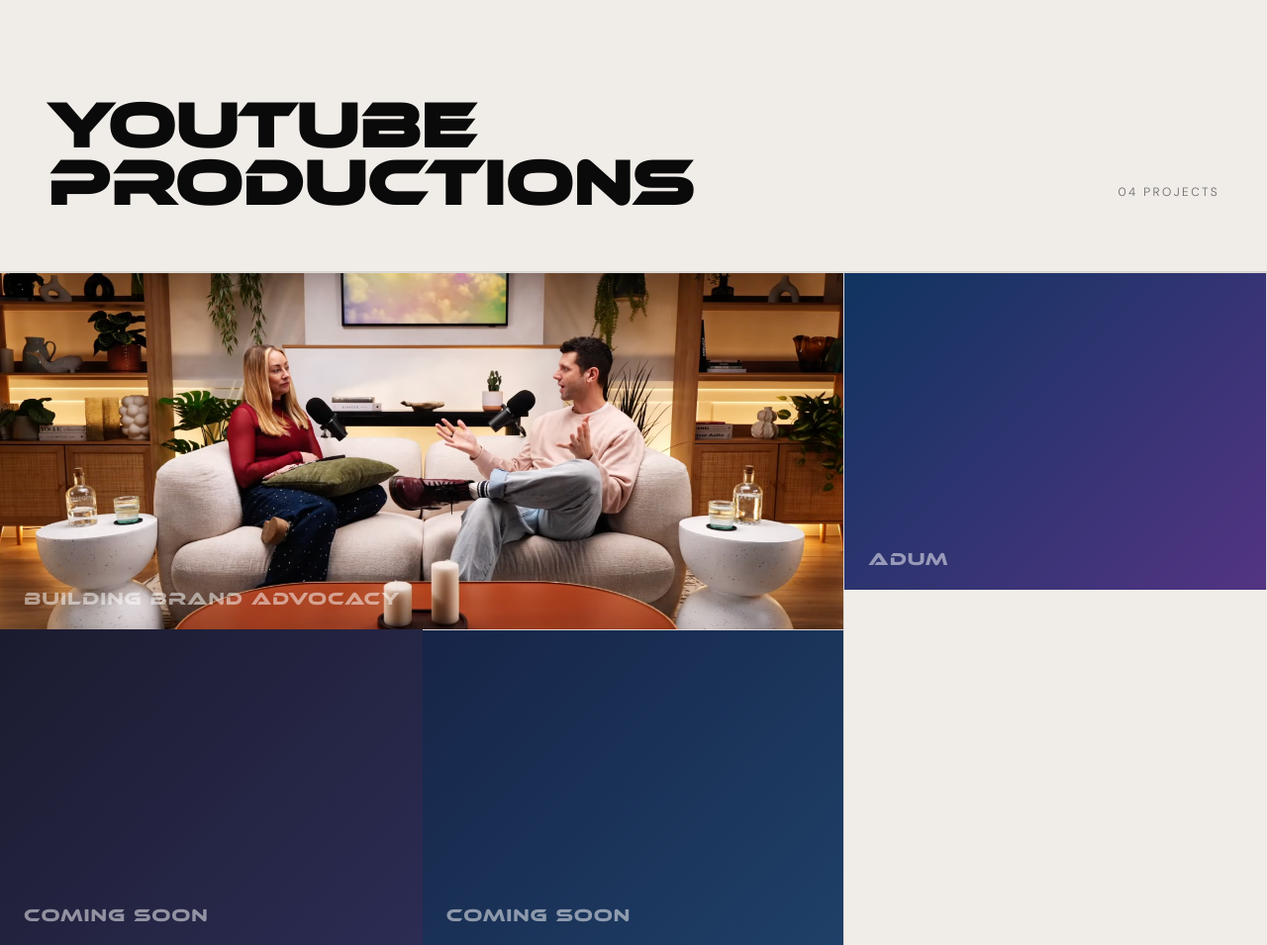
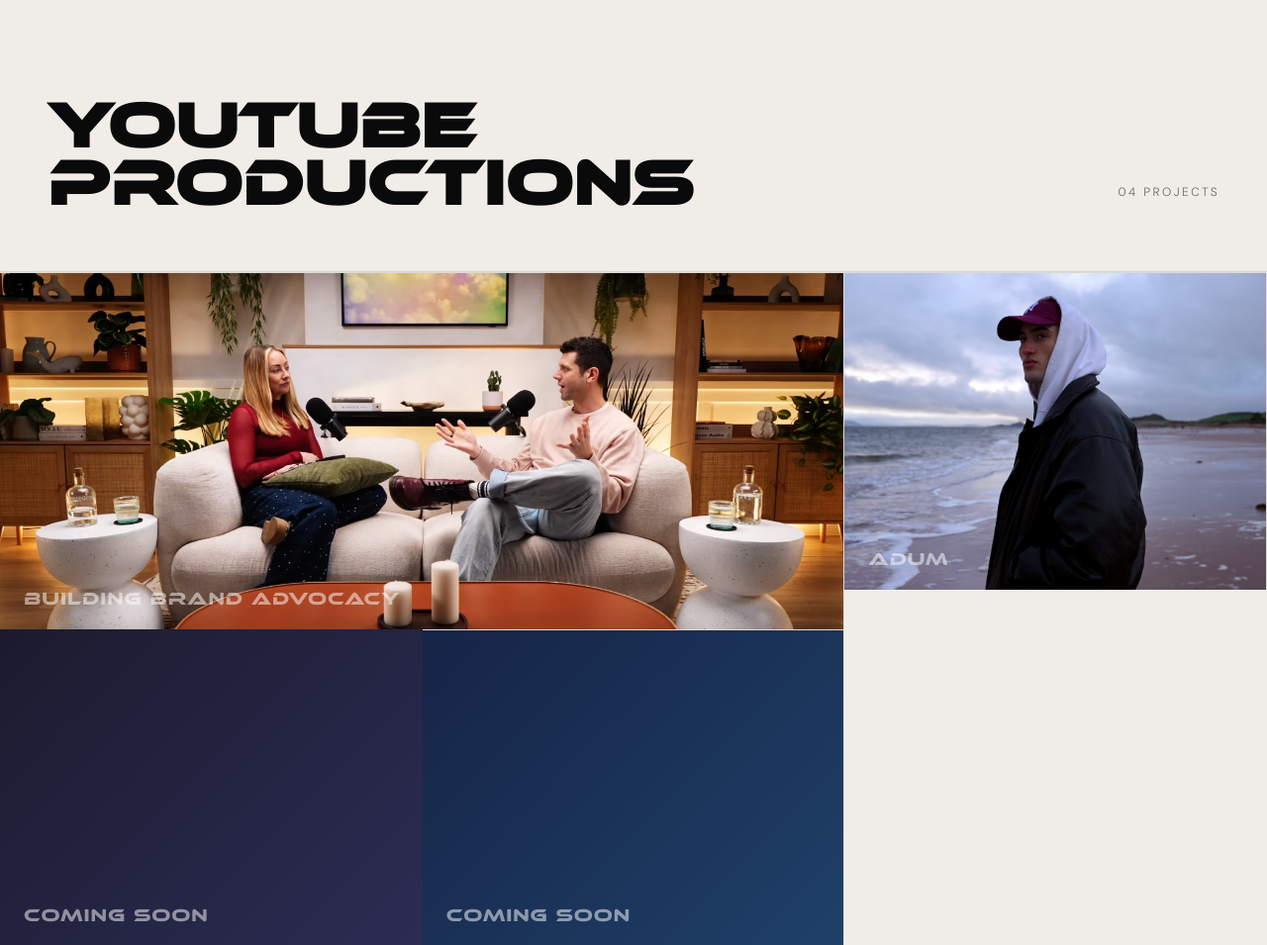
Before and after one commit to alasdairb11git/braxton-studios-website, a Node server app: page / in a window 1280 px wide. Shown: the part 846-1801 px from the top of the page at 99% size. Run offline with Node 20, Linux system fonts and the light colour scheme.

Commit message:
Add Adum project card image
Co-Authored-By: Claude Opus 4.6 <noreply@anthropic.com>

```diff
--- a/public/css/style.css
+++ b/public/css/style.css
@@ -229,7 +229,7 @@ nav.scrolled .nav-bg { opacity: 1; }
 
 /* Colour placeholders for YouTube projects */
 .yt-1 .project-card-bg { background: url('/images/bba-podcast.jpg') center/cover no-repeat; }
-.yt-2 .project-card-bg { background: linear-gradient(135deg, #0f3460 0%, #533483 100%); }
+.yt-2 .project-card-bg { background: url('/images/adum.png') center/cover no-repeat; }
 .yt-3 .project-card-bg { background: linear-gradient(135deg, #1b1b2f 0%, #2c2c54 100%); }
 .yt-4 .project-card-bg { background: linear-gradient(135deg, #162447 0%, #1f4068 100%); }
 
```
Also changed, not shown: public/images/adum.png (added).
